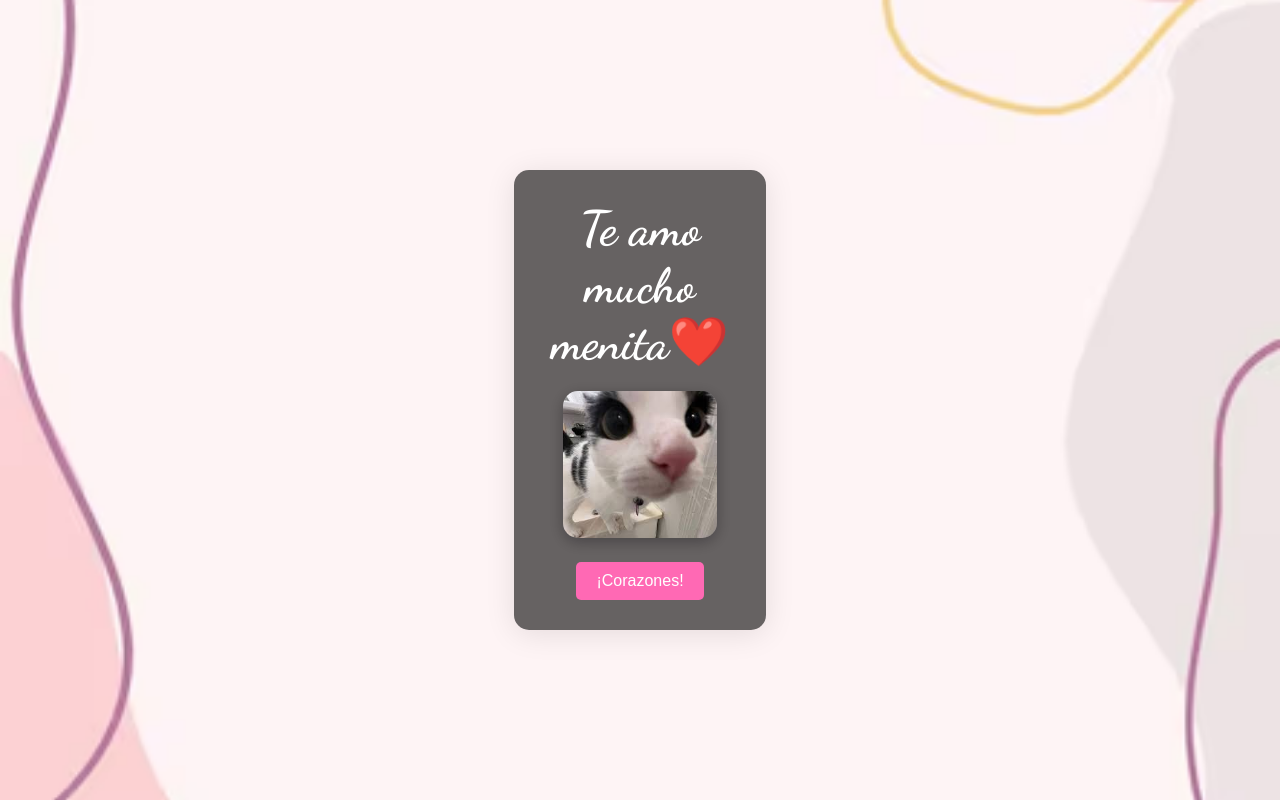
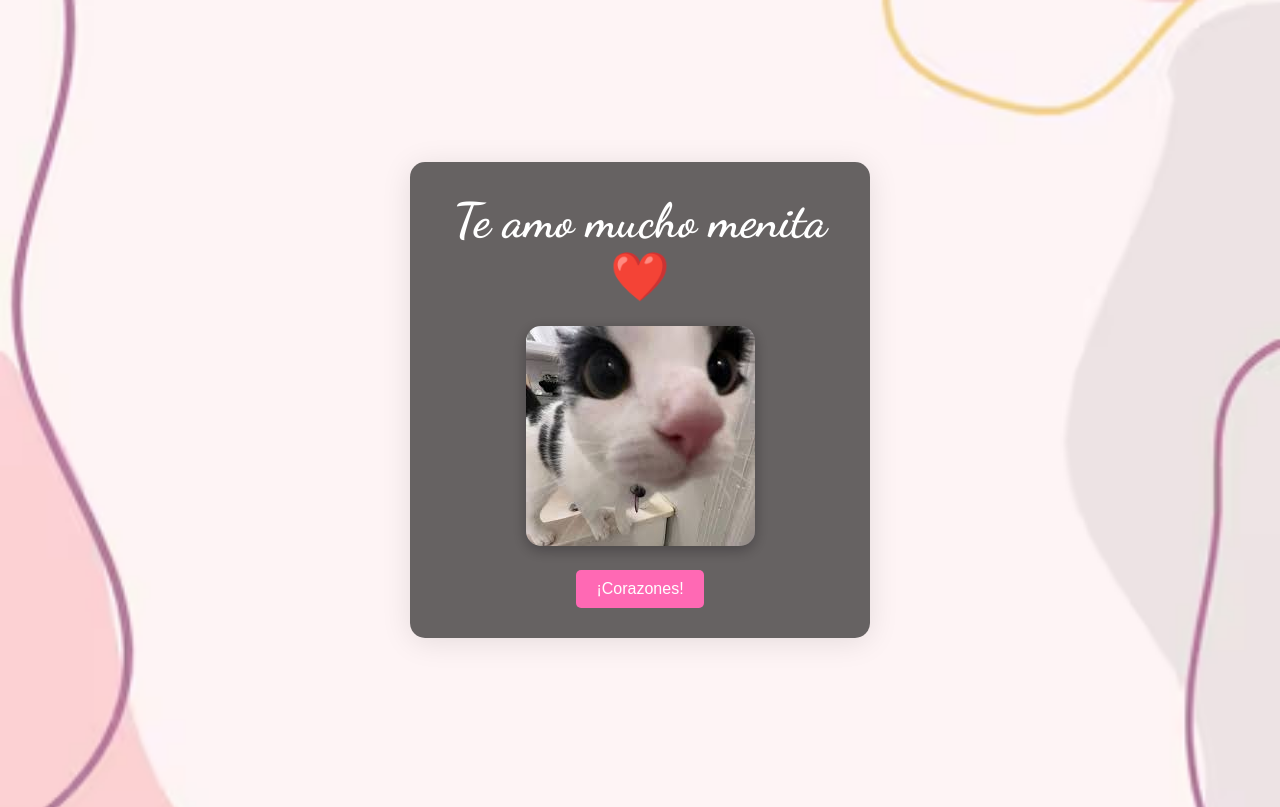
Before and after one commit to Brancosa/Intento_web2, a plain HTML site: page index.html in a window 1280 px wide. Both pictures are taken after a click on the button "¡Corazones!". Drawn offline with Linux system fonts and the light colour scheme.

Commit message:
corazones

```diff
--- a/script.js
+++ b/script.js
@@ -1,4 +1,3 @@
-
 document.addEventListener('DOMContentLoaded', () => {
     const heartBtn = document.getElementById('heartBtn');
 
@@ -10,7 +9,7 @@ document.addEventListener('DOMContentLoaded', () => {
 function createHearts() {
     const heart = document.createElement('div');
     heart.classList.add('heart');
-    heart.style.left = `${Math.random() * 100}%`; // Posición horizontal aleatoria
+    heart.style.left = `${Math.random() * 100}vw`; // Posición horizontal aleatoria
     document.body.appendChild(heart);
 
     // Eliminar el corazón después de un tiempo
--- a/styles.css
+++ b/styles.css
@@ -14,8 +14,8 @@ body, html {
 }
 
 .container {
-    width: 15%; /* Ajusta el ancho del contenedor */
-    max-width: 200px; /* Ancho máximo del contenedor */
+    width: 40%; /* Ajusta el ancho del contenedor */
+    max-width: 400px; /* Ancho máximo del contenedor */
     text-align: center;
     color: white;
     background: rgba(0, 0, 0, 0.6); /* Fondo semitransparente */
@@ -58,7 +58,6 @@ body, html {
     to { transform: scale(1); opacity: 1; }
 }
 
-/* Estilos para el botón */
 button#heartBtn {
     margin-top: 20px;
     padding: 10px 20px;
@@ -76,24 +75,24 @@ button#heartBtn:hover {
 }
 
 /* Estilos para los corazones */
+@keyframes fall {
+    0% {
+        transform: translateY(-35vh) scale(0.5); /* Comienza arriba de la pantalla, más pequeño */
+        opacity: 1;
+    }
+    100% {
+        transform: translateY(110vh) rotate(1080deg) scale(1.5); /* Termina abajo de la pantalla, más grande y rotado */
+        opacity: 0;
+    }
+}
+
 .heart {
     position: absolute;
-    width: 20px;
-    height: 20px;
+    width: 70px; /* Tamaño del corazón */
+    height: 70px; /* Tamaño del corazón */
     pointer-events: none;
-    animation: fall 4s ease-out forwards;
+    animation: fall 5s linear forwards;
     background-image: url('corazon.png'); /* Cambiar a la ruta correcta de tu imagen de corazón */
     background-size: contain;
     background-repeat: no-repeat;
 }
-
-@keyframes fall {
-    0% {
-        transform: translateY(-10%);
-        opacity: 1;
-    }
-    100% {
-        transform: translateY(100%);
-        opacity: 0;
-    }
-}
```
Also changed, not shown: index.html (+1 -1 lines).
